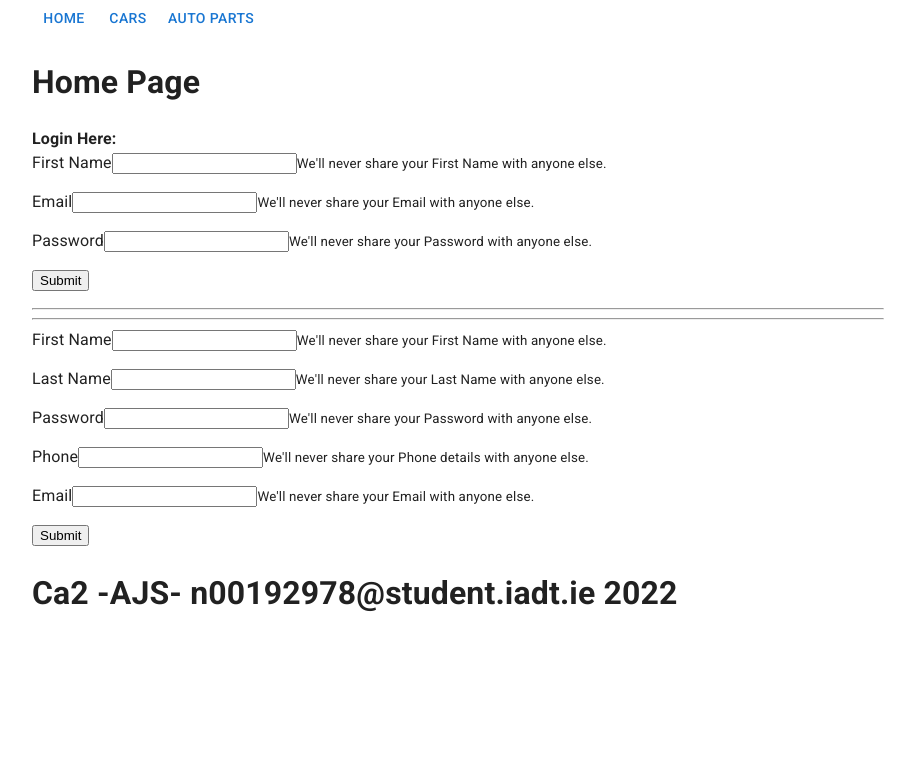
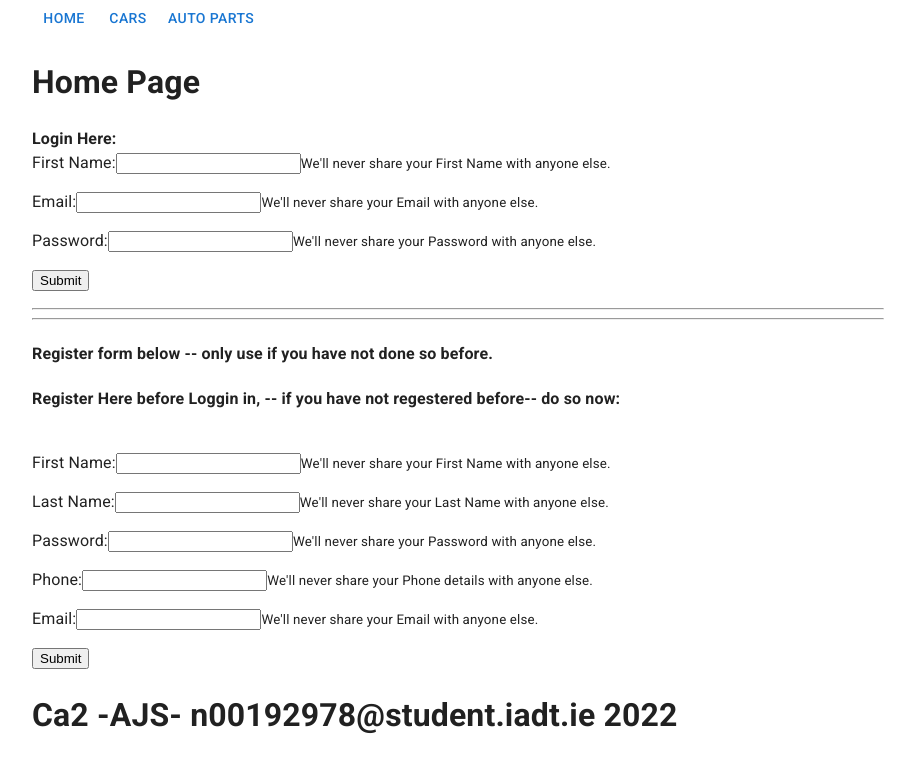
Before and after one commit to Derek-n00192978/AJS_CA2_N00192978-001, a React (Create React App) app: page / in a window 1280 px wide. Shown: the top 772 px of the page, without its empty margins (182-1097 px from the left). Built offline with nearby package versions, Linux system fonts and the light colour scheme.

Commit message:
ome page remodified

```diff
--- a/src/components/LoginForm.js
+++ b/src/components/LoginForm.js
@@ -53,17 +53,17 @@ const LoginForm = (props) => {
 
             <form>
             <div class="form-group">
-                <label for="fName">First Name</label>
+                <label for="fName">First Name:</label>
                 <input type="text" name="fName" value={form.fName} onChange={handleForm} />
                 <small id="firstHelp" class="form-text text-muted">We'll never share your First Name with anyone else.</small>
             </div>
             <div class="form-group">
-                <label for="Email">Email</label>
+                <label for="Email">Email:</label>
                 <input type="text" name="email" value={form.email} onChange={handleForm} />
                 <small id="emailHelp" class="form-text text-muted">We'll never share your Email with anyone else.</small>
             </div>
             <div class="form-group">
-                <label for="Password">Password</label>
+                <label for="Password">Password:</label>
                 <input type="text" name="password" value={form.password} onChange={handleForm} />
                 <small id="passHelp" class="form-text text-muted">We'll never share your Password with anyone else.</small>
             </div>
--- a/src/components/RegisterForm.js
+++ b/src/components/RegisterForm.js
@@ -58,29 +58,32 @@ const RegisterForm = () => {
 
     return (
         <>
+        <b>Register Here before Loggin in, -- if you have not regestered before-- do so now:</b>
+        <p></p>
+            <br />
         <form>
             <div class="form-group">
-                <label for="fName">First Name</label>
+                <label for="fName">First Name:</label>
                 <input type="text" name="fName" value={form.fName} onChange={handleForm} />
                 <small id="firstHelp" class="form-text text-muted">We'll never share your First Name with anyone else.</small>
             </div>
             <div class="form-group">
-                <label for="lName">Last Name</label>
+                <label for="lName">Last Name:</label>
                 <input type="text" name="lName" value={form.lName} onChange={handleForm} />
                 <small id="lastHelp" class="form-text text-muted">We'll never share your Last Name with anyone else.</small>
             </div>
             <div class="form-group">
-                <label for="Password">Password</label>
+                <label for="Password">Password:</label>
                 <input type="text" name="password" value={form.password} onChange={handleForm} />
                 <small id="passHelp" class="form-text text-muted">We'll never share your Password with anyone else.</small>
             </div>
             <div class="form-group">
-                <label for="Phone">Phone</label>
+                <label for="Phone">Phone:</label>
                 <input type="text" name="phone" value={form.phone} onChange={handleForm} />
                 <small id="phoneHelp" class="form-text text-muted">We'll never share your Phone details with anyone else.</small>
             </div>
             <div class="form-group">
-                <label for="Email">Email</label>
+                <label for="Email">Email:</label>
                 <input type="text" name="email" value={form.email} onChange={handleForm} />
                 <small id="emailHelp" class="form-text text-muted">We'll never share your Email with anyone else.</small>
             </div>
--- a/src/pages/Home.js
+++ b/src/pages/Home.js
@@ -17,6 +17,7 @@ const Home = (props) => {
         )}
         <hr></hr>
         <hr></hr>
+        <h4>Register form below -- only use if you have not done so before.</h4>
         {(!props.authenticated) ? (
             <RegisterForm onAuthenticated={props.onAuthenticated}/>
         ): (
```
